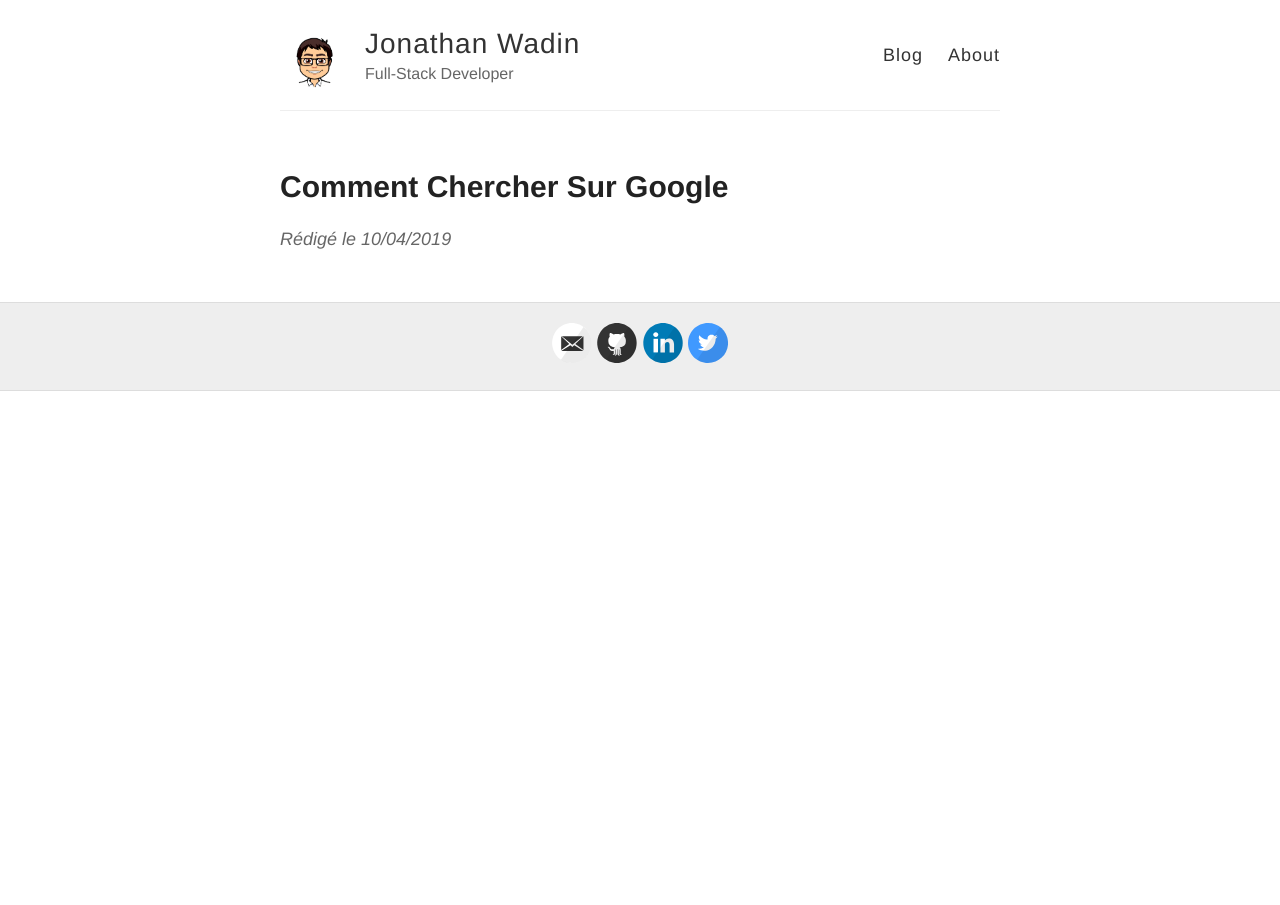
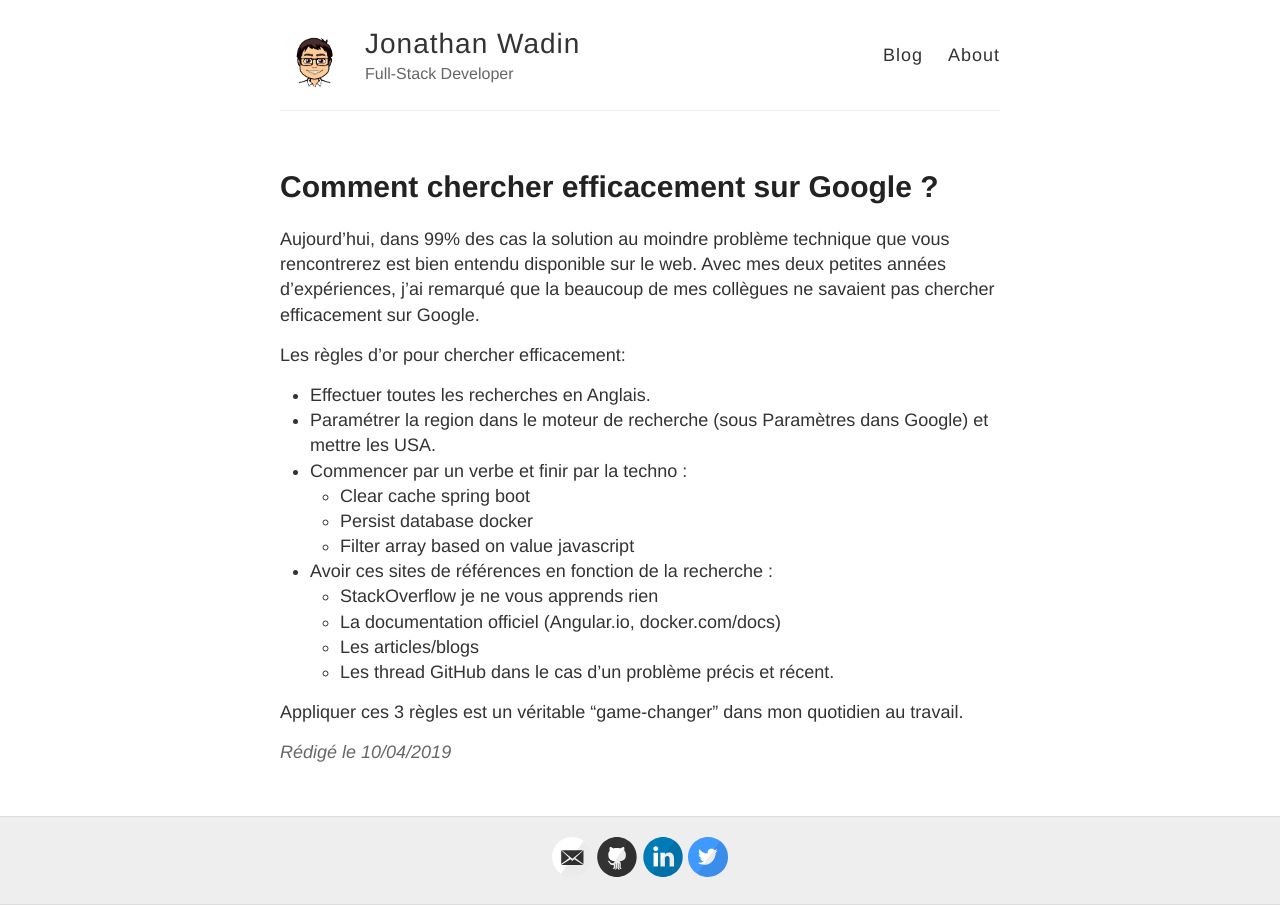
Before and after one commit to wadinj/wadinj.github.io, a Jekyll site: the page built from _posts/2019-4-10-comment-chercher-sur-google.md, in a window 1280 px wide. Built offline with Jekyll 4.4.1, drawn with Linux system fonts in a browser that asks for light colours; our own code applies the rules of GitHub Pages for plain Markdown files; comment, search, counter and statistics services are not loaded.

Commit message:
(feat) how to search efficiently on Google ?

```diff
--- a/_posts/2019-4-10-comment-chercher-sur-google.md
+++ b/_posts/2019-4-10-comment-chercher-sur-google.md
@@ -0,0 +1,23 @@
+---
+layout: post
+title: Comment chercher efficacement sur Google ?
+comments: true
+---
+
+Aujourd'hui, dans 99% des cas la solution au moindre problème technique que vous rencontrerez est bien entendu disponible sur le web. Avec mes deux petites années d'expériences, j'ai remarqué que la beaucoup de mes collègues ne savaient pas chercher efficacement sur Google.
+
+Les règles d'or pour chercher efficacement:
+
+- Effectuer toutes les recherches en Anglais.
+- Paramétrer la region dans le moteur de recherche (sous Paramètres dans Google) et mettre les USA.
+- Commencer par un verbe et finir par la techno :
+  - Clear cache spring boot
+  - Persist database docker
+  - Filter array based on value javascript
+- Avoir ces sites de références en fonction de la recherche :
+  - StackOverflow je ne vous apprends rien
+  - La documentation officiel (Angular.io, docker.com/docs)
+  - Les articles/blogs
+  - Les thread GitHub dans le cas d'un problème précis et récent.
+
+Appliquer ces 3 règles est un véritable "game-changer" dans mon quotidien au travail.
```
Also changed, not shown: _posts/2019-4-9-Ouverture-blog.md (+8 -4 lines).
